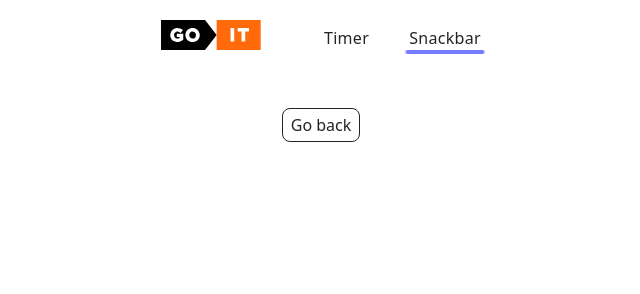
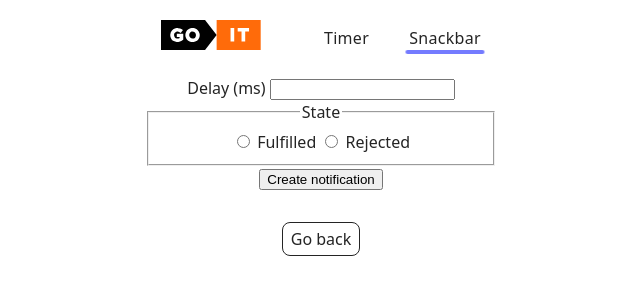
Before and after one commit to OleksandraFedchuk/goit-js-hw-10, a plain HTML site: page 2-snackbar.html in a window 1280 px wide. Shown: the whole page, without its empty margins (319-959 px from the left). Drawn offline with Linux system fonts and the light colour scheme.

Commit message:
Deploying to gh-pages from @ OleksandraFedchuk/goit-js-hw-10@f198c687b87f87cfed296bfa66fecb51b31c3345 🚀

```diff
--- a/2-snackbar.html
+++ b/2-snackbar.html
@@ -5,7 +5,8 @@
     <meta http-equiv="X-UA-Compatible" content="IE=edge" />
     <meta name="viewport" content="width=device-width, initial-scale=1.0" />
     <title>Snackbar</title>
-    <script type="module" crossorigin src="/goit-js-hw-10/assets/modulepreload-polyfill-B5Qt9EMX.js"></script>
+    <script type="module" crossorigin src="/goit-js-hw-10/2-snackbar.js"></script>
+    <link rel="modulepreload" crossorigin href="/goit-js-hw-10/assets/modulepreload-polyfill-B5Qt9EMX.js">
     <link rel="stylesheet" crossorigin href="/goit-js-hw-10/assets/styles-D4gcKsah.css">
   </head>
   <body>
@@ -31,6 +32,26 @@
 
 
     <main>
+      <form class="form">
+        <label>
+          Delay (ms)
+          <input type="number" name="delay" required />
+        </label>
+
+        <fieldset>
+          <legend>State</legend>
+          <label>
+            <input type="radio" name="state" value="fulfilled" required />
+            Fulfilled
+          </label>
+          <label>
+            <input type="radio" name="state" value="rejected" required />
+            Rejected
+          </label>
+        </fieldset>
+
+        <button type="submit">Create notification</button>
+      </form>
 
       <div class="container">
         <a class="back-link" href="./index.html">Go back</a>
--- /dev/null
+++ b/2-snackbar.js
@@ -0,0 +1,2 @@
+import"./assets/modulepreload-polyfill-B5Qt9EMX.js";/* empty css                      */const i=new Promise((e,s)=>{setTimeout(()=>{isSucess?e("This function is resolved"):s("This function is rejected")},2e3)});console.log(i);
+//# sourceMappingURL=2-snackbar.js.map
```
Also changed, not shown: 1 other file.
